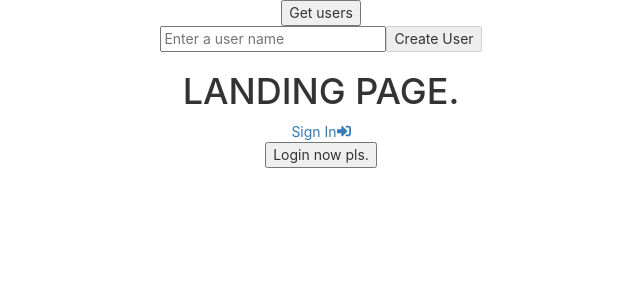
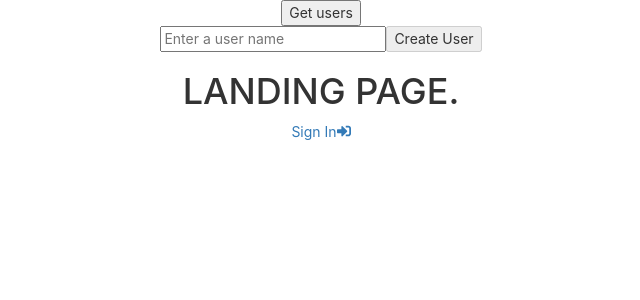
Before and after one commit to jduong09/gitcoding, a React (Create React App) app in the folder client/: page / in a window 1280 px wide. Shown: the top 300 px of the page, without its empty margins (319-959 px from the left). Built offline with nearby package versions, Linux system fonts and the light colour scheme.

Commit message:
Removed button.

```diff
--- a/client/src/components/App.js
+++ b/client/src/components/App.js
@@ -14,7 +14,6 @@ class App extends React.Component {
     this.onGetUserData = this.onGetUserData.bind(this);
     this.onCreateUser = this.onCreateUser.bind(this);
     this.onUpdateUserNameInput = this.onUpdateUserNameInput.bind(this);
-    this.sendLoginRequest = this.sendLoginRequest.bind(this);
   }
 
   async onGetUserData() {
@@ -57,17 +56,6 @@ class App extends React.Component {
     this.setState({ name, newUserAdded: false });
   }
 
-  sendLoginRequest(e) {
-    e.preventDefault();
-    try {
-      const url = process.env.NODE_ENV === 'production' ? '/auth/login' : 'http://localhost:5000/auth/login';
-      fetch(url);
-    } catch (error) {
-      // Fail silently
-      console.log(error, this);
-    }
-  };
-
   render() {
     const { users, name, newUserAdded } = this.state;
     return (
@@ -87,9 +75,6 @@ class App extends React.Component {
           <Route exact path='/' element={<LandingPage />} />
           <Route path='/users/:userId' element={<User />} />
         </Routes>
-        <button type="button" onClick={this.sendLoginRequest}>
-          Login now pls.
-        </button>
       </div>
     );
   }
```
